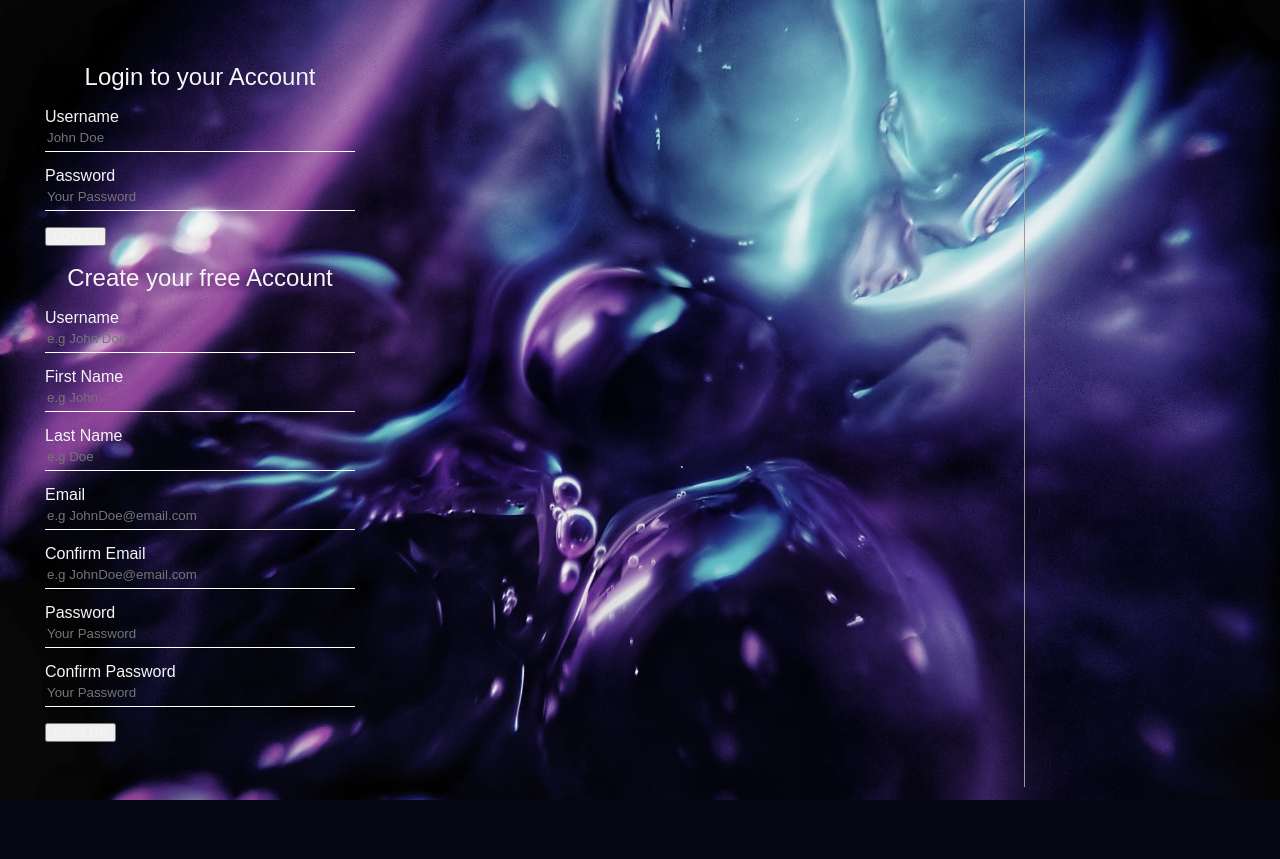
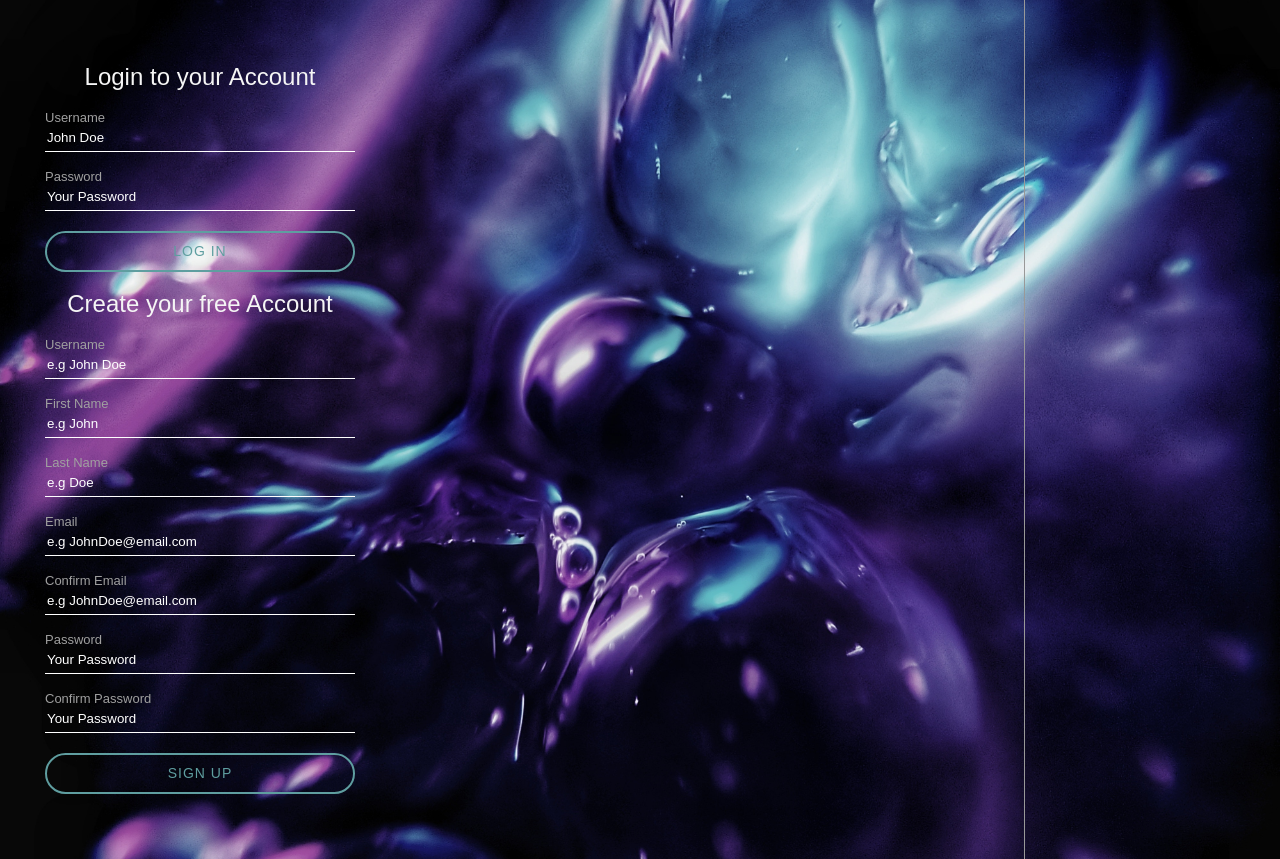
Before and after one commit to liam34/PhpProjectOnGit, a PHP site: page /register.php in a window 1280 px wide. Before the commit the page ends 800 px from the top, so only its background shows below. Run offline with PHP 8.4, Linux system fonts and the light colour scheme.

Commit message:
add css style button

```diff
--- a/assets/css/register.css
+++ b/assets/css/register.css
@@ -15,12 +15,64 @@ html, body {
     width: 100%;
 }
 
+/*code sample from stockoverflow-search: placeholder color css*/
+::-webkit-input-placeholder { /* WebKit, Blink, Edge */
+    color:    #fff;
+}
+:-moz-placeholder { /* Mozilla Firefox 4 to 18 */
+   color:    #909;
+   opacity:  1;
+}
+::-moz-placeholder { /* Mozilla Firefox 19+ */
+   color:    #fff;
+   opacity:  1;
+}
+:-ms-input-placeholder { /* Internet Explorer 10-11 */
+   color:    #fff;
+}
+::-ms-input-placeholder { /* Microsoft Edge */
+   color:    #fff;
+}
+
+::placeholder { /* Most modern browsers support this now. */
+   color:    #fff;
+}
+
 #inputContainer {
 
     width: 400px;
     padding: 45px;
 
 
+}
+
+#inputContainer button {
+    background-color: transparent;
+    border: 2px solid cadetblue;
+    border-radius: 250px;
+    color: cadetblue;
+    display: block;
+    font-size: 14px;
+    letter-spacing: 1px;
+    margin: 20px auto;
+    height: 41px;
+    width: 100%;
+}
+
+#inputContainer button:hover {
+    cursor: pointer;
+}
+
+#inputContainer button:active {
+    background-color: #3e8e41;
+    box-shadow: 0 5px #666;
+    transform: translateY(4px);
+  }
+
+#inputContainer label {
+    color: #a0a0a0;
+    font-size: 13px;
+    margin-top: 15px;
 }
 
 #loginContainer * {
--- a/register.php
+++ b/register.php
@@ -94,7 +94,7 @@ function getInputValue($name) {
                         <label for="password2">Confirm Password</label>
                         <input id="password2" name="password2" type="password" placeholder="Your Password" required/>
                     </p>
-                    <button type="submit" name="registerButton">SIGN UP</button>
+                    <button type="submit" name="registerButton" >SIGN UP</button>
                 </form>
             </div>
          </div>
```
